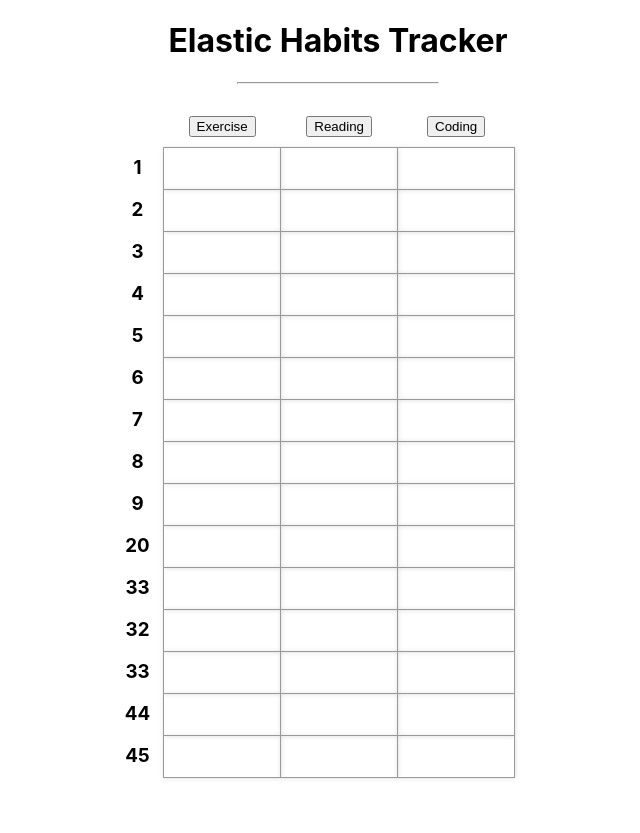
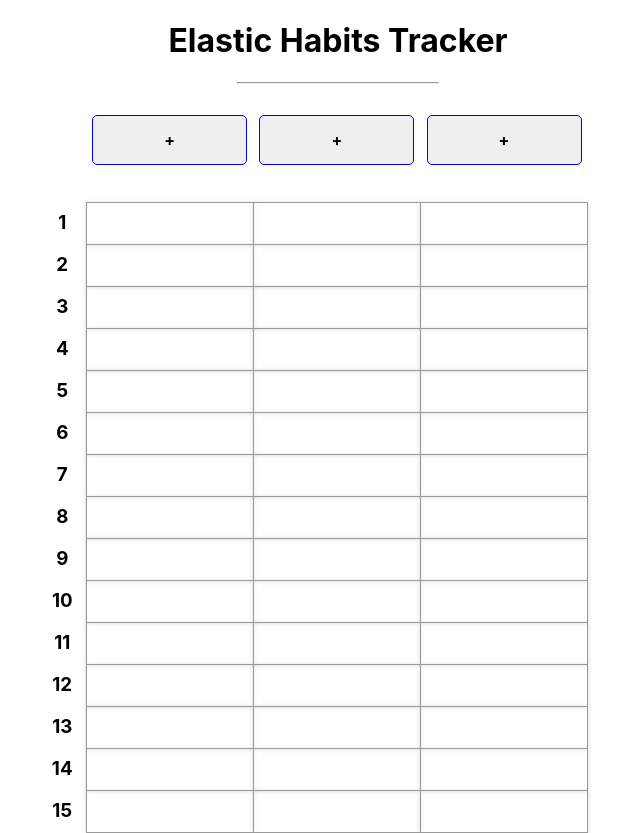
Before and after one commit to travisf131/elastic-habits-tracker, a React (Create React App) app: page / in a window 1280 px wide. Shown: the whole page, without its empty margins (302-942 px from the left). Before the commit the page ends 800 px from the top, so only its background shows below. Built offline with nearby package versions, Linux system fonts and the light colour scheme.

Commit message:
updated table layout

```diff
--- a/src/Components/Table.js
+++ b/src/Components/Table.js
@@ -1,6 +1,7 @@
 import React, { Component } from 'react';
 import '../ComponentStyling/Table.css'
 import Dot from './Dot'
+import HabitButton from './HabitButton';
 
 
 class Table extends Component {
@@ -42,15 +43,16 @@ class Table extends Component {
 
     render() {
 
+
         return (
             <div>
             <h1></h1>
             <table>
                 <tr>
                     <th></th>
-                    <th><button>Exercise</button></th>
-                    <th><button>Reading</button></th>
-                    <th><button>Coding</button></th>
+                    <th><HabitButton></HabitButton></th>
+                    <th><HabitButton></HabitButton></th>
+                    <th><HabitButton></HabitButton></th>
                 </tr>
                 <tr>
                     <h3>1</h3>
@@ -107,40 +109,40 @@ class Table extends Component {
                     <td onClick={() => this.showDot(27)}><Dot color={this.state.showDots[26].color}></Dot></td>
                 </tr>
                 <tr>
-                    <h3>20</h3>
-                    <td  onClick={() => this.showDot(28)}><Dot color={this.state.showDots[27].color}></Dot></td>
-                    <td  onClick={() => this.showDot(29)}><Dot color={this.state.showDots[28].color}></Dot></td>
-                    <td  onClick={() => this.showDot(30)}><Dot color={this.state.showDots[29].color}></Dot></td>
+                    <h3>10</h3>
+                    <td onClick={() => this.showDot(28)}><Dot color={this.state.showDots[27].color}></Dot></td>
+                    <td onClick={() => this.showDot(29)}><Dot color={this.state.showDots[28].color}></Dot></td>
+                    <td onClick={() => this.showDot(30)}><Dot color={this.state.showDots[29].color}></Dot></td>
                 </tr>
                 <tr>
-                    <h3>33</h3>
-                    <td  onClick={() => this.showDot(31)}><Dot color={this.state.showDots[30].color}></Dot></td>
-                    <td  onClick={() => this.showDot(32)}><Dot color={this.state.showDots[31].color}></Dot></td>
-                    <td  onClick={() => this.showDot(33)}><Dot color={this.state.showDots[32].color}></Dot></td>
+                    <h3>11</h3>
+                    <td onClick={() => this.showDot(31)}><Dot color={this.state.showDots[30].color}></Dot></td>
+                    <td onClick={() => this.showDot(32)}><Dot color={this.state.showDots[31].color}></Dot></td>
+                    <td onClick={() => this.showDot(33)}><Dot color={this.state.showDots[32].color}></Dot></td>
                 </tr>
                 <tr>
-                    <h3>32</h3>
-                    <td  onClick={() => this.showDot(34)}><Dot color={this.state.showDots[33].color}></Dot></td>
-                    <td  onClick={() => this.showDot(35)}><Dot color={this.state.showDots[34].color}></Dot></td>
-                    <td  onClick={() => this.showDot(36)}><Dot color={this.state.showDots[35].color}></Dot></td>
+                    <h3>12</h3>
+                    <td onClick={() => this.showDot(34)}><Dot color={this.state.showDots[33].color}></Dot></td>
+                    <td onClick={() => this.showDot(35)}><Dot color={this.state.showDots[34].color}></Dot></td>
+                    <td onClick={() => this.showDot(36)}><Dot color={this.state.showDots[35].color}></Dot></td>
                 </tr>
                 <tr>
-                    <h3>33</h3>
-                    <td  onClick={() => this.showDot(37)}><Dot color={this.state.showDots[36].color}></Dot></td>
-                    <td  onClick={() => this.showDot(38)}><Dot color={this.state.showDots[37].color}></Dot></td>
-                    <td  onClick={() => this.showDot(39)}><Dot color={this.state.showDots[38].color}></Dot></td>
+                    <h3>13</h3>
+                    <td onClick={() => this.showDot(37)}><Dot color={this.state.showDots[36].color}></Dot></td>
+                    <td onClick={() => this.showDot(38)}><Dot color={this.state.showDots[37].color}></Dot></td>
+                    <td onClick={() => this.showDot(39)}><Dot color={this.state.showDots[38].color}></Dot></td>
                 </tr>
                 <tr>
-                    <h3>44</h3>
-                    <td  onClick={() => this.showDot(40)}><Dot color={this.state.showDots[39].color}></Dot></td>
-                    <td  onClick={() => this.showDot(41)}><Dot color={this.state.showDots[40].color}></Dot></td>
-                    <td  onClick={() => this.showDot(42)}><Dot color={this.state.showDots[41].color}></Dot></td>
+                    <h3>14</h3>
+                    <td onClick={() => this.showDot(40)}><Dot color={this.state.showDots[39].color}></Dot></td>
+                    <td onClick={() => this.showDot(41)}><Dot color={this.state.showDots[40].color}></Dot></td>
+                    <td onClick={() => this.showDot(42)}><Dot color={this.state.showDots[41].color}></Dot></td>
                 </tr>
                 <tr>
-                    <h3>45</h3>
-                    <td  onClick={() => this.showDot(43)}><Dot color={this.state.showDots[42].color}></Dot></td>
-                    <td  onClick={() => this.showDot(44)}><Dot color={this.state.showDots[43].color}></Dot></td>
-                    <td  onClick={() => this.showDot(45)}><Dot color={this.state.showDots[44].color}></Dot></td>
+                    <h3>15</h3>
+                    <td onClick={() => this.showDot(43)}><Dot color={this.state.showDots[42].color}></Dot></td>
+                    <td onClick={() => this.showDot(44)}><Dot color={this.state.showDots[43].color}></Dot></td>
+                    <td onClick={() => this.showDot(45)}><Dot color={this.state.showDots[44].color}></Dot></td>
                 </tr>
             </table>
             </div>
```
